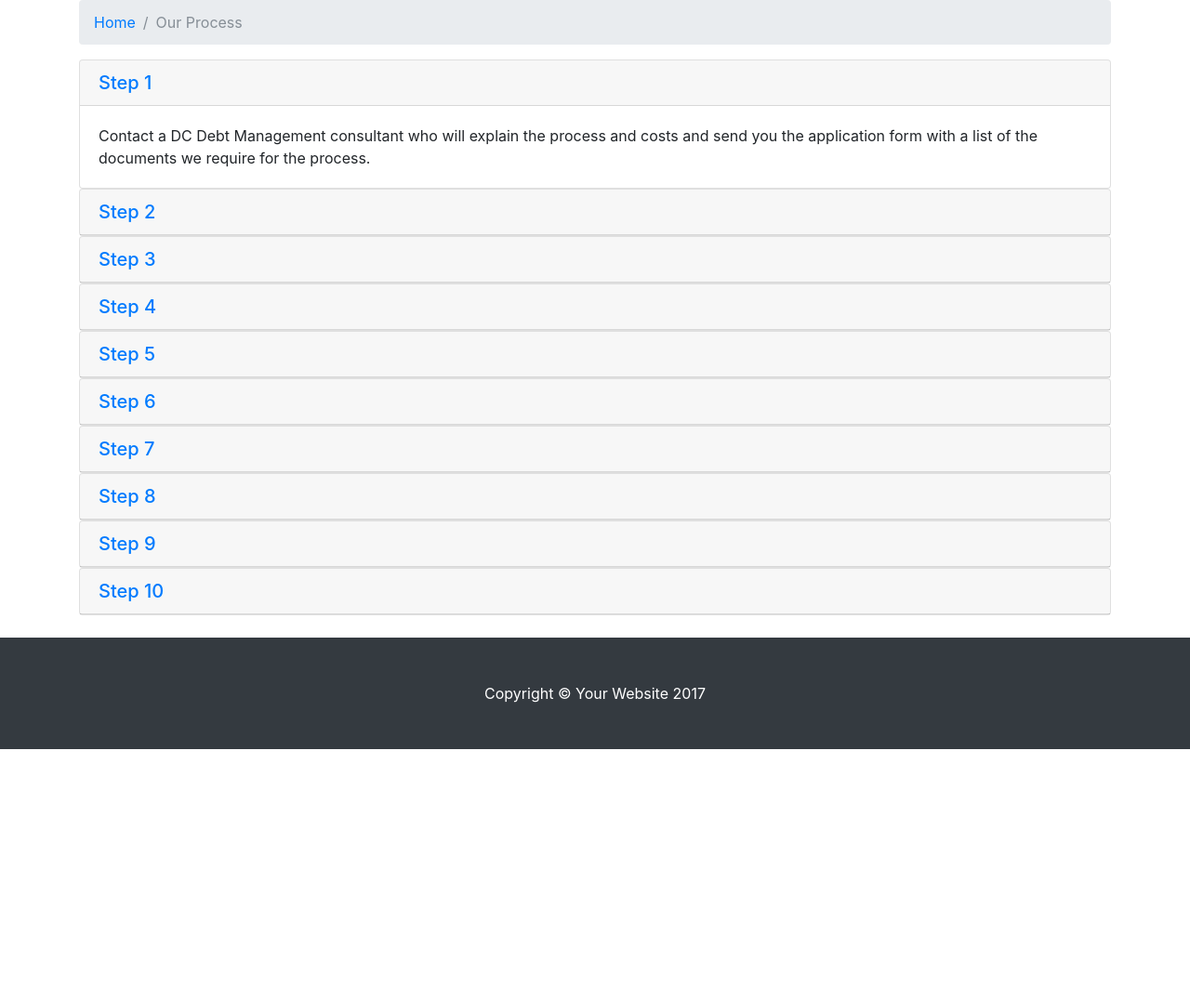
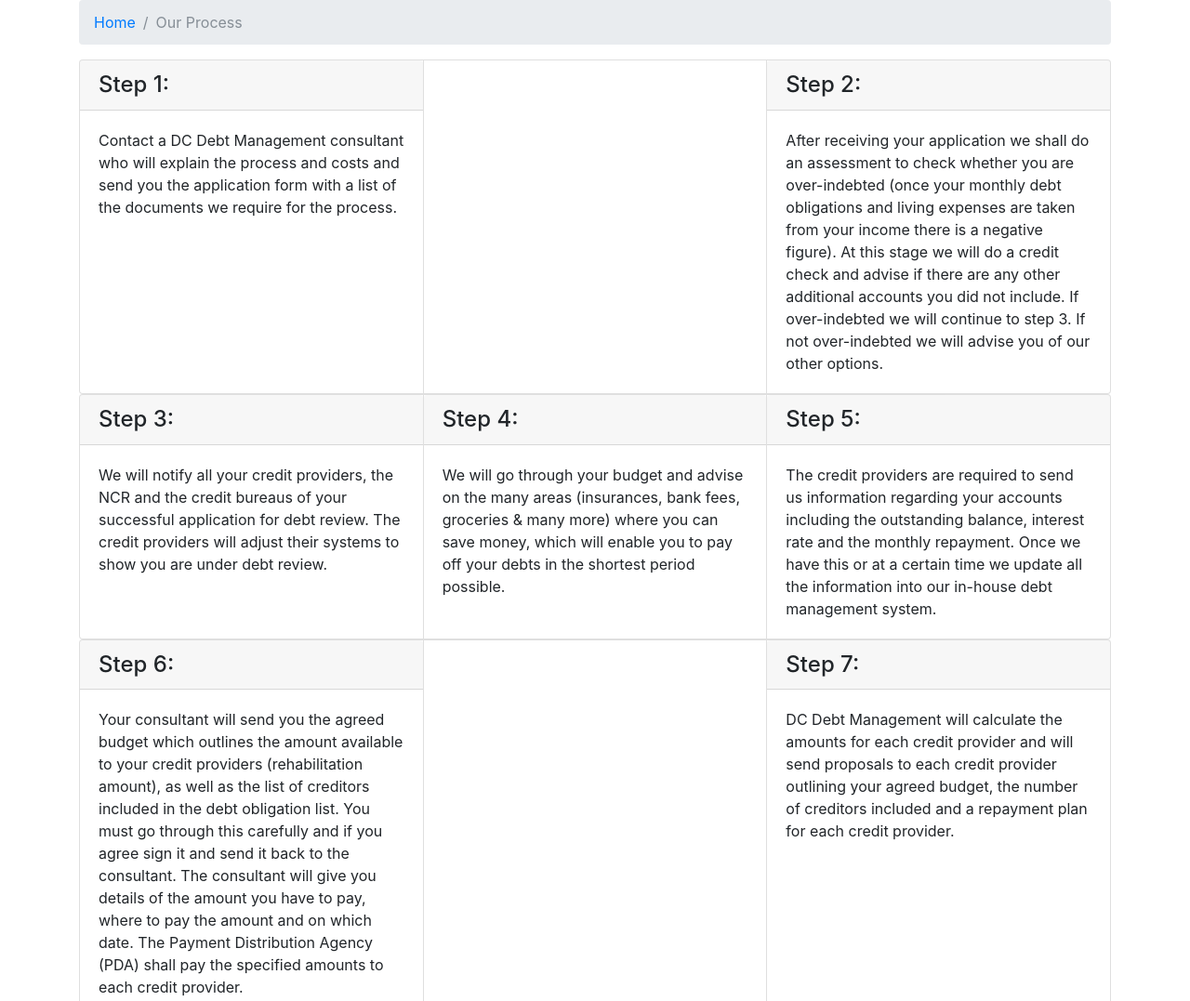
Before and after one commit to jjarze/DebtSorted, a website: page process.html in a window 1280 px wide. Shown: the part 144-1221 px from the top of the page at 93% size. Before the commit the page ends 950 px from the top, so only its background shows below. Drawn offline with Linux system fonts and the light colour scheme.

Commit message:
Fixed cards on process page

```diff
--- a/process.html
+++ b/process.html
@@ -59,131 +59,105 @@
         <li class="breadcrumb-item active">Our Process</li>
       </ol>
 
-      <div class="mb-4" id="accordion" role="tablist" aria-multiselectable="true">
+      <div class="card-group">
         <div class="card">
-          <div class="card-header" role="tab" id="headingOne">
-            <h5 class="mb-0">
-              <a data-toggle="collapse" data-parent="#accordion" href="#collapseOne" aria-expanded="true" aria-controls="collapseOne">Step 1</a>
-            </h5>
+          <h4 class="card-header">Step 1:</h4>
+          <div class="card-body">
+            <p class="card-text">Contact a DC Debt Management consultant who will explain the process and costs and send you the application form with a list of the documents we require for the process.
+            </p>
           </div>
+        </div>
 
-          <div id="collapseOne" class="collapse show" role="tabpanel" aria-labelledby="headingOne">
+        <div class="card">
+
+        </div>
+
+
+        <div class="card">
+          <h4 class="card-header">Step 2:</h4>
             <div class="card-body">
-              Contact a DC Debt Management consultant who will explain the process and costs and send you the application form with a list of the documents we require for the process.
+              <p class="card-text">After receiving your application we shall do an assessment to check whether you are over-indebted (once your monthly debt obligations and living expenses are taken from your income there is a negative figure). At this stage we will do a credit check and advise if there are any other additional accounts you did not include. If over-indebted we will continue to step 3. If not over-indebted we will advise you of our other options.
+              </p>
             </div>
           </div>
+      </div>
+
+      <div class="card-group">
+        <div class="card">
+          <h4 class="card-header">Step 3:</h4>
+          <div class="card-body">
+            <p class="card-text">We will notify all your credit providers, the NCR and the credit bureaus of your successful application for debt review. The credit providers will adjust their systems to show you are under debt review.
+            </p>
+          </div>
         </div>
+
         <div class="card">
-          <div class="card-header" role="tab" id="headingTwo">
-            <h5 class="mb-0">
-              <a class="collapsed" data-toggle="collapse" data-parent="#accordion" href="#collapseTwo" aria-expanded="false" aria-controls="collapseTwo">Step 2
-              </a>
-            </h5>
+          <h4 class="card-header">Step 4:</h4>
+          <div class="card-body">
+            <p class="card-text">We will go through your budget and advise on the many areas (insurances, bank fees, groceries &amp many more) where you can save money, which will enable you to pay off your debts in the shortest period possible.
+            </p>
           </div>
-          <div id="collapseTwo" class="collapse" role="tabpanel" aria-labelledby="headingTwo">
+        </div>
+
+        <div class="card">
+          <h4 class="card-header">Step 5:</h4>
             <div class="card-body">
-              After receiving your application we shall do an assessment to check whether you are over-indebted (once your monthly debt obligations and living expenses are taken from your income there is a negative figure). At this stage we will do a credit check and advise if there are any other additional accounts you did not include. If over-indebted we will continue to step 3. If not over-indebted we will advise you of our other options.
+              <p class="card-text">The credit providers are required to send us information regarding your accounts including the outstanding balance, interest rate and the monthly repayment. Once we have this or at a certain time we update all the information into our in-house debt management system.
+              </p>
             </div>
           </div>
-        </div>
+      </div>
+
+      <div class="card-group">
         <div class="card">
-          <div class="card-header" role="tab" id="headingThree">
-            <h5 class="mb-0">
-              <a class="collapsed" data-toggle="collapse" data-parent="#accordion" href="#collapseThree" aria-expanded="false" aria-controls="collapseThree">Step 3</a>
-            </h5>
-          </div>
-          <div id="collapseThree" class="collapse" role="tabpanel" aria-labelledby="headingThree">
-            <div class="card-body">
-              We will notify all your credit providers, the NCR and the credit bureaus of your successful application for debt review. The credit providers will adjust their systems to show you are under debt review.
-            </div>
+          <h4 class="card-header">Step 6:</h4>
+          <div class="card-body">
+            <p class="card-text">Your consultant will send you the agreed budget which outlines the amount available to your credit providers (rehabilitation amount), as well as the list of creditors included in the debt obligation list. You must go through this carefully and if you agree sign it and send it back to the consultant. The consultant will give you details of the amount you have to pay, where to pay the amount and on which date. The Payment Distribution Agency (PDA) shall pay the specified amounts to each credit provider.
+            </p>
           </div>
         </div>
+
         <div class="card">
-          <div class="card-header" role="tab" id="headingFour">
-            <h5 class="mb-0">
-              <a class="collapsed" data-toggle="collapse" data-parent="#accordion" href="#collapseFour" aria-expanded="false" aria-controls="collapseFour">Step 4</a>
-            </h5>
-          </div>
-          <div id="collapseFour" class="collapse" role="tabpanel" aria-labelledby="headingFour">
-            <div class="card-body">
-                We will go through your budget and advise on the many areas (insurances, bank fees, groceries &amp many more) where you can save money, which will enable you to pay off your debts in the shortest period possible.
-            </div>
-          </div>
+
         </div>
+
         <div class="card">
-          <div class="card-header" role="tab" id="headingFive">
-            <h5 class="mb-0">
-              <a class="collapsed" data-toggle="collapse" data-parent="#accordion" href="#collapseFive" aria-expanded="false" aria-controls="collapseFive">Step 5</a>
-            </h5>
-          </div>
-          <div id="collapseFive" class="collapse" role="tabpanel" aria-labelledby="headingFive">
-            <div class="card-body">
-              The credit providers are required to send us information regarding your accounts including the outstanding balance, interest rate and the monthly repayment. Once we have this or at a certain time we update all the information into our in-house debt management system.
-            </div>
-          </div>
-        </div>
-        <div class="card">
-          <div class="card-header" role="tab" id="headingSix">
-            <h5 class="mb-0">
-              <a class="collapsed" data-toggle="collapse" data-parent="#accordion" href="#collapseSix" aria-expanded="false" aria-controls="collapseSix">Step 6</a>
-            </h5>
-          </div>
-          <div id="collapseSix" class="collapse" role="tabpanel" aria-labelledby="headingSix">
-            <div class="card-body">
-              Your consultant will send you the agreed budget which outlines the amount available to your credit providers (rehabilitation amount), as well as the list of creditors included in the debt obligation list. You must go through this carefully and if you agree sign it and send it back to the consultant. The consultant will give you details of the amount you have to pay, where to pay the amount and on which date. The Payment Distribution Agency (PDA) shall pay the specified amounts to each credit provider.
-            </div>
-          </div>
-        </div>
-        <div class="card">
-          <div class="card-header" role="tab" id="headingSeven">
-            <h5 class="mb-0">
-              <a class="collapsed" data-toggle="collapse" data-parent="#accordion" href="#collapseSeven" aria-expanded="false" aria-controls="collapseSeven">Step 7</a>
-            </h5>
-          </div>
-          <div id="collapseSeven" class="collapse" role="tabpanel" aria-labelledby="headingSeven">
-            <div class="card-body">
-              DC Debt Management will calculate the amounts for each credit provider and will send proposals to each credit provider outlining your agreed budget, the number of creditors included and a repayment plan for each credit provider.
-            </div>
-          </div>
-        </div>
-        <div class="card">
-          <div class="card-header" role="tab" id="headingEight">
-            <h5 class="mb-0">
-              <a class="collapsed" data-toggle="collapse" data-parent="#accordion" href="#collapseEight" aria-expanded="false" aria-controls="collapseEight">Step 8</a>
-            </h5>
-          </div>
-          <div id="collapseEight" class="collapse" role="tabpanel" aria-labelledby="headingEight">
-            <div class="card-body">
-              The Credit Providers may accept the proposals and if all do, DC Debt Management will obtain a consent order which will then be forwarded to all the credit providers. If one or more of the Credit Providers does not accept the proposed repayment plan, DC Debt Management will submit an application to court for the magistrate to make a final decision.
-            </div>
-          </div>
-        </div>
-        <div class="card">
-          <div class="card-header" role="tab" id="headingNine">
-            <h5 class="mb-0">
-              <a class="collapsed" data-toggle="collapse" data-parent="#accordion" href="#collapseNine" aria-expanded="false" aria-controls="collapseNine">Step 9</a>
-            </h5>
-          </div>
-          <div id="collapseNine" class="collapse" role="tabpanel" aria-labelledby="headingNine">
-            <div class="card-body">
-              You are required to make the agreed monthly payment each month to the Payment Distribution Agency (PDA) for the duration of the debt review. Each year DC Debt Management will review your budget as part of our service.
-            </div>
-          </div>
-        </div>
-        <div class="card">
-          <div class="card-header" role="tab" id="headingTen">
-            <h5 class="mb-0">
-              <a class="collapsed" data-toggle="collapse" data-parent="#accordion" href="#collapseTen" aria-expanded="false" aria-controls="collapseTen">Step 10</a>
-            </h5>
-          </div>
-          <div id="collapseTen" class="collapse" role="tabpanel" aria-labelledby="headingTen">
-            <div class="card-body">
-              Once all your debt is repaid, DC Debt Management will issue you with a clearance certificate which we will send to all your credit providers, the NCR and the credit bureaus. Within 5 business days your credit record will be clear.
-            </div>
+          <h4 class="card-header">Step 7:</h4>
+          <div class="card-body">
+            <p class="card-text">DC Debt Management will calculate the amounts for each credit provider and will send proposals to each credit provider outlining your agreed budget, the number of creditors included and a repayment plan for each credit provider.
+            </p>
           </div>
         </div>
       </div>
 
+      <div class="card-group">
+        <div class="card">
+          <h4 class="card-header">Step 8:</h4>
+            <div class="card-body">
+              <p class="card-text">The Credit Providers may accept the proposals and if all do, DC Debt Management will obtain a consent order which will then be forwarded to all the credit providers. If one or more of the Credit Providers does not accept the proposed repayment plan, DC Debt Management will submit an application to court for the magistrate to make a final decision.
+              </p>
+            </div>
+        </div>
+
+        <div class="card">
+          <h4 class="card-header">Step 9:</h4>
+          <div class="card-body">
+            <p class="card-text">You are required to make the agreed monthly payment each month to the Payment Distribution Agency (PDA) for the duration of the debt review. Each year DC Debt Management will review your budget as part of our service.
+            </p>
+          </div>
+        </div>
+
+        <div class="card">
+          <h4 class="card-header">Step 10:</h4>
+            <div class="card-body">
+              <p class="card-text">Once all your debt is repaid, DC Debt Management will issue you with a clearance certificate which we will send to all your credit providers, the NCR and the credit bureaus. Within 5 business days your credit record will be clear.
+              </p>
+            </div>
+            <div class="card-footer">
+              <a href="contact.html" class="btn btn-primary">Get started now</a>
+            </div>
+          </div>
+        </div>
     </div>
     <!-- /.container -->
 
```
